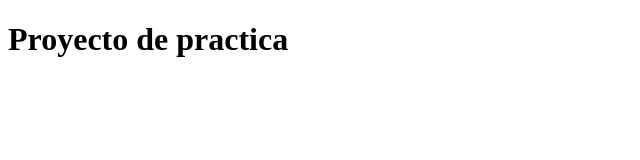
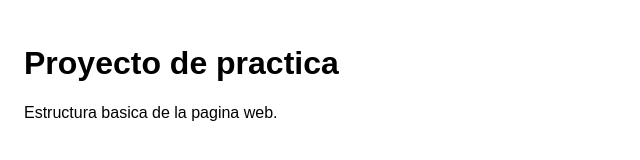
Before and after one commit to Barbarno/Practica-OPTATIVA-GIT, a plain HTML site: page index.html in a window 1280 px wide. Shown: the whole page, without its empty margins (0-640 px from the left). Drawn offline with Linux system fonts and the light colour scheme.

Commit message:
estructura html en index.html

```diff
--- a/index.html
+++ b/index.html
@@ -2,9 +2,17 @@
 <html lang="es">
 <head>
   <meta charset="UTF-8">
-  <title>Proyecto</title>
+  <meta name="viewport" content="width=device-width, initial-scale=1.0">
+  <title>Proyecto - practica Git</title>
+  <link rel="stylesheet" href="style.css">
 </head>
 <body>
-  <h1>Proyecto de practica</h1>
+  <header>
+    <h1>Proyecto de practica</h1>
+  </header>
+  <main>
+    <p>Estructura basica de la pagina web.</p>
+  </main>
+  <script src="app.js"></script>
 </body>
 </html>
```
